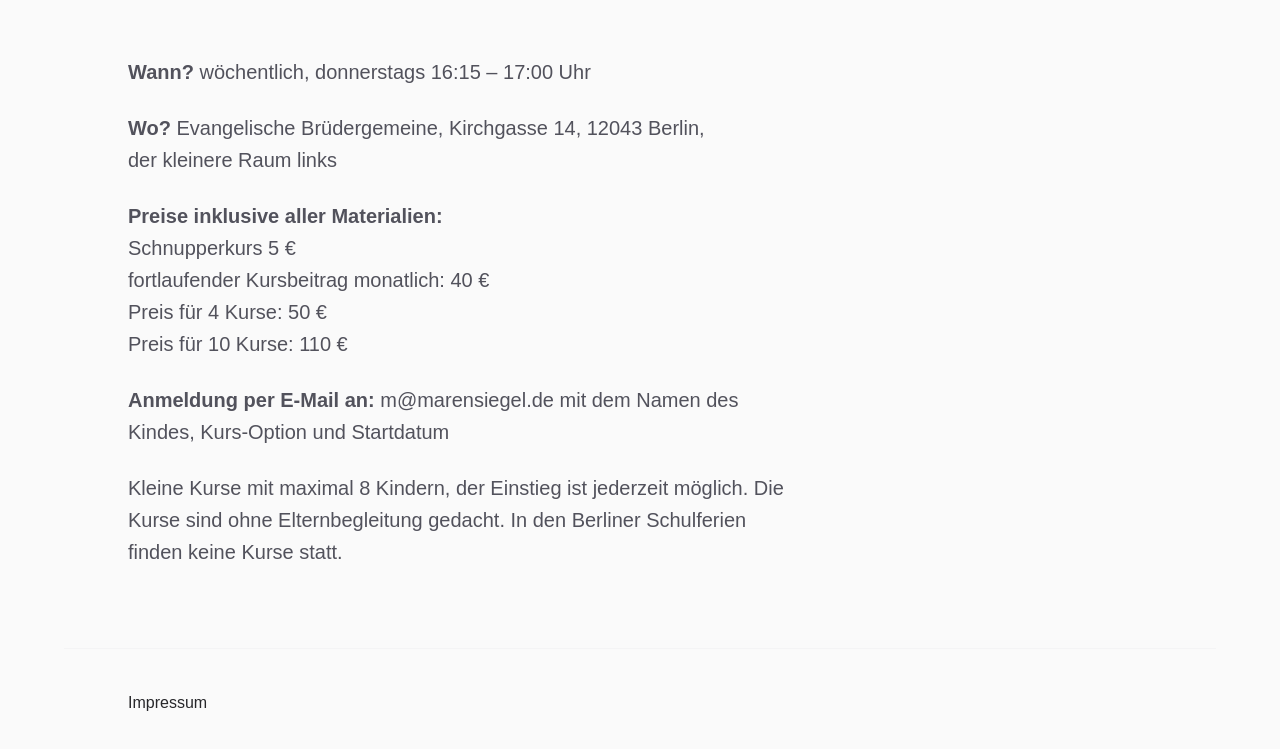
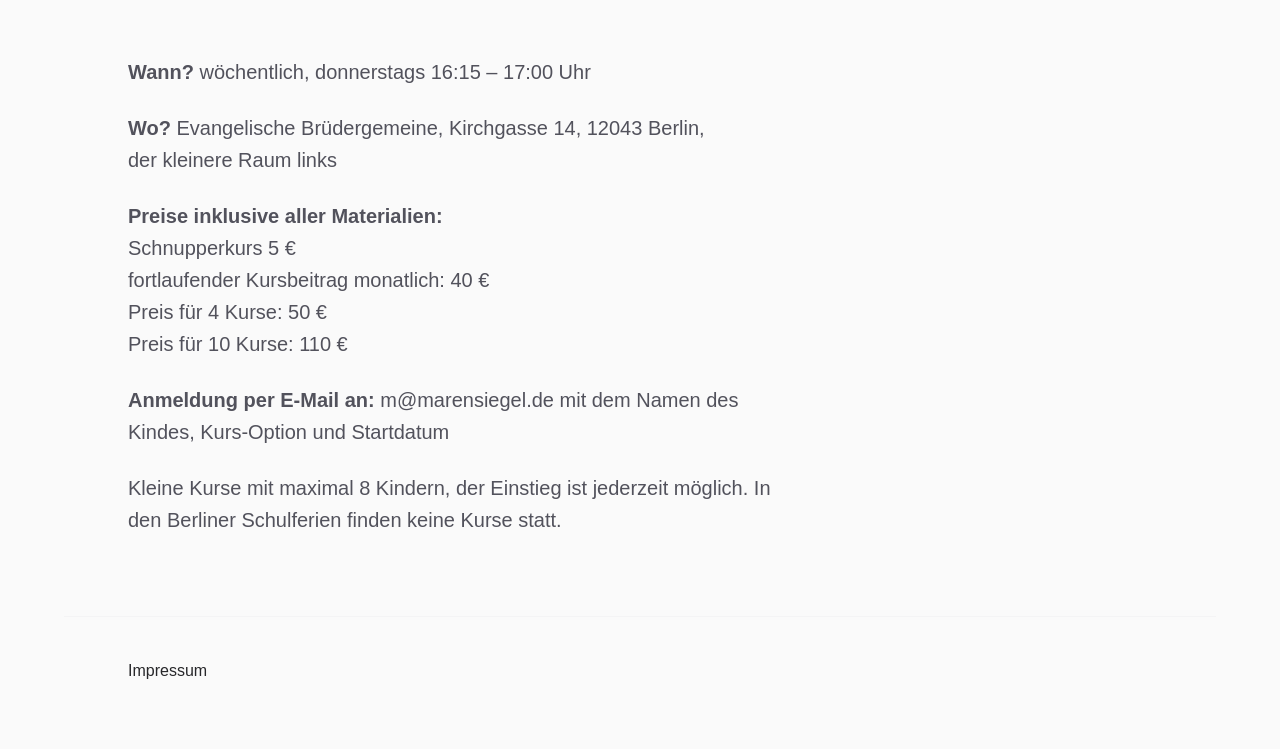
Before and after one commit to tordans/marensiegel.de, an Astro site: page /farbenfroh in a window 1280 px wide. Shown: the part 900-1649 px from the top of the page. Built offline with nearby package versions, Linux system fonts and the light colour scheme; Astro itself is replaced by a stand-in of ours; a web font is replaced by a local one.

Commit message:
Update index.astro
"Die Kurse sind ohne Elternbegleitung gedacht." gelöscht

```diff
--- a/src/pages/farbenfroh/index.astro
+++ b/src/pages/farbenfroh/index.astro
@@ -75,8 +75,7 @@ import Layout from '../../components_farbenfroh/layout/Layout.astro'
         und Startdatum
       </p>
       <p class="mt-6 text-xl text-zinc-600">
-        Kleine Kurse mit maximal 8 Kindern, der Einstieg ist jederzeit möglich. Die Kurse sind ohne
-        Elternbegleitung gedacht. In den Berliner Schulferien finden keine Kurse statt.
+        Kleine Kurse mit maximal 8 Kindern, der Einstieg ist jederzeit möglich. In den Berliner Schulferien finden keine Kurse statt.
       </p>
     </div>
   </Container>
```
